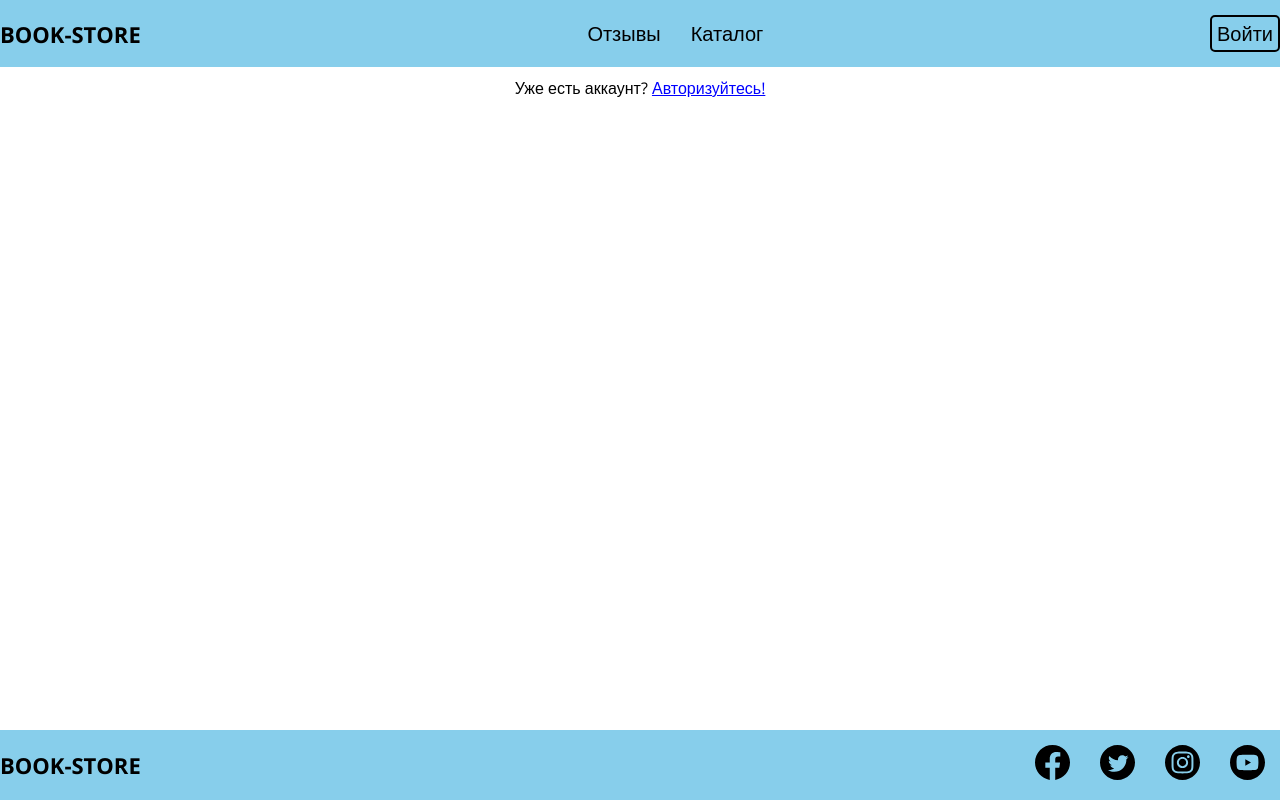
After one commit to Fr1senn/BookStore, a Django app: page /login/ in a window 1280 px wide. The commit adds this page. Run offline with Django 4.2, Linux system fonts and the light colour scheme.

Commit message:
Implemented views, urls and template for login

```diff
--- a/bookStore/store/urls.py
+++ b/bookStore/store/urls.py
@@ -8,6 +8,8 @@ urlpatterns = [
     path('book/<slug:slug>/', views.BookDetail.as_view(), name='book'),
 
     path('catalog/', views.CatalogView.as_view(), name='catalog'),
-    path('catalog/<slug:slug>/', views.BookByGenreView.as_view(), name='book_by_genre'),
-    path('catalog/<slug:slug>/', views.BookByAuthorView.as_view(), name='book_by_author'),
+    path('catalog/genre/<slug:slug>/', views.BookByGenreView.as_view(), name='book_by_genre'),
+    path('catalog/author/<slug:slug>/', views.BookByAuthorView.as_view(), name='book_by_author'),
+
+    path('login/', views.LoginView.as_view(), name='login'),
 ]
--- a/bookStore/store/views.py
+++ b/bookStore/store/views.py
@@ -1,3 +1,4 @@
+from django.contrib.auth.views import LoginView
 from django.views.generic import ListView, TemplateView, DetailView, CreateView
 from django.shortcuts import render
 
@@ -29,17 +30,21 @@ class CatalogView(ListView):
         return context
 
 
+class BookByAuthorView(CatalogView):
+    def get_queryset(self):
+        return models.Book.objects.filter(authors__slug=self.kwargs['slug'])
+
+
 class BookByGenreView(CatalogView):
     def get_queryset(self):
         return models.Book.objects.filter(genres__slug=self.kwargs['slug'])
-
-
-class BookByAuthorView(CatalogView):
-    def get_queryset(self):
-        return models.Book.objects.filter(authors__slug=self.kwargs['slug'])
 
 
 class BookDetail(DetailView):
     template_name = 'store/book.html'
     model = models.Book
     context_object_name = 'book'
+
+
+class LoginView(TemplateView):
+    template_name = 'store/login.html'
--- a/bookStore/templates/store/includes/header.html
+++ b/bookStore/templates/store/includes/header.html
@@ -10,7 +10,7 @@
                     <a href="{% url 'catalog' %}" class="menu_item-link">Каталог</a>
                 </li>
             </ul>
-            <a href="" class="login">Войти</a>
+            <a href="{% url 'login' %}" class="login">Войти</a>
         </div>
     </div>
 </header>
--- /dev/null
+++ b/bookStore/templates/store/login.html
@@ -0,0 +1,10 @@
+{% extends 'store/base_templates/base.html' %}
+{% block title %}Авторизация{% endblock %}
+{% block content %}
+    <div class="container">
+        <div class="login_inner">
+            <p style="text-align:center; margin: 10px 0;">Уже есть аккаунт? <a
+                    style="color: blue; text-decoration:underline;" href="">Авторизуйтесь!</a></p>
+        </div>
+    </div>
+{% endblock %}
```
